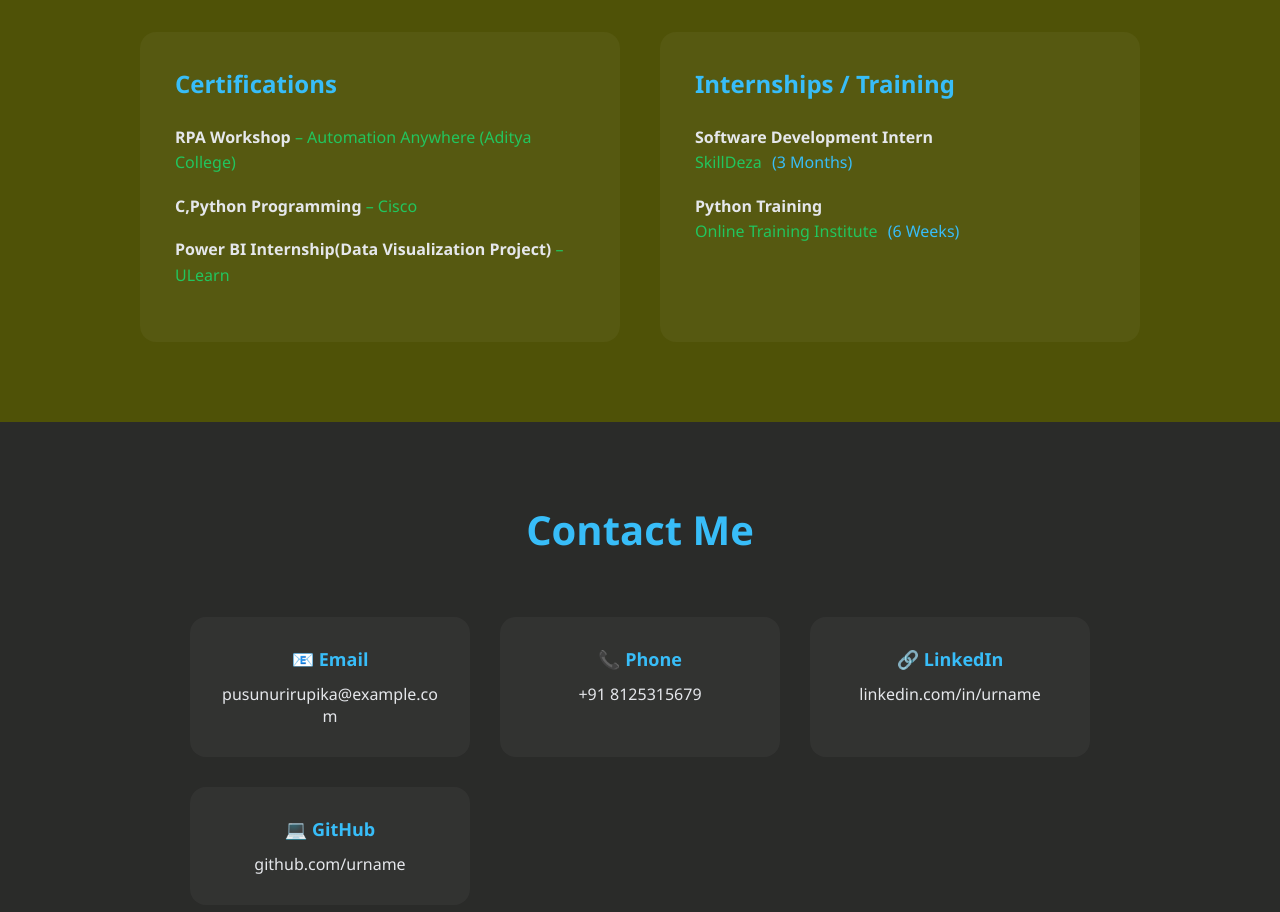
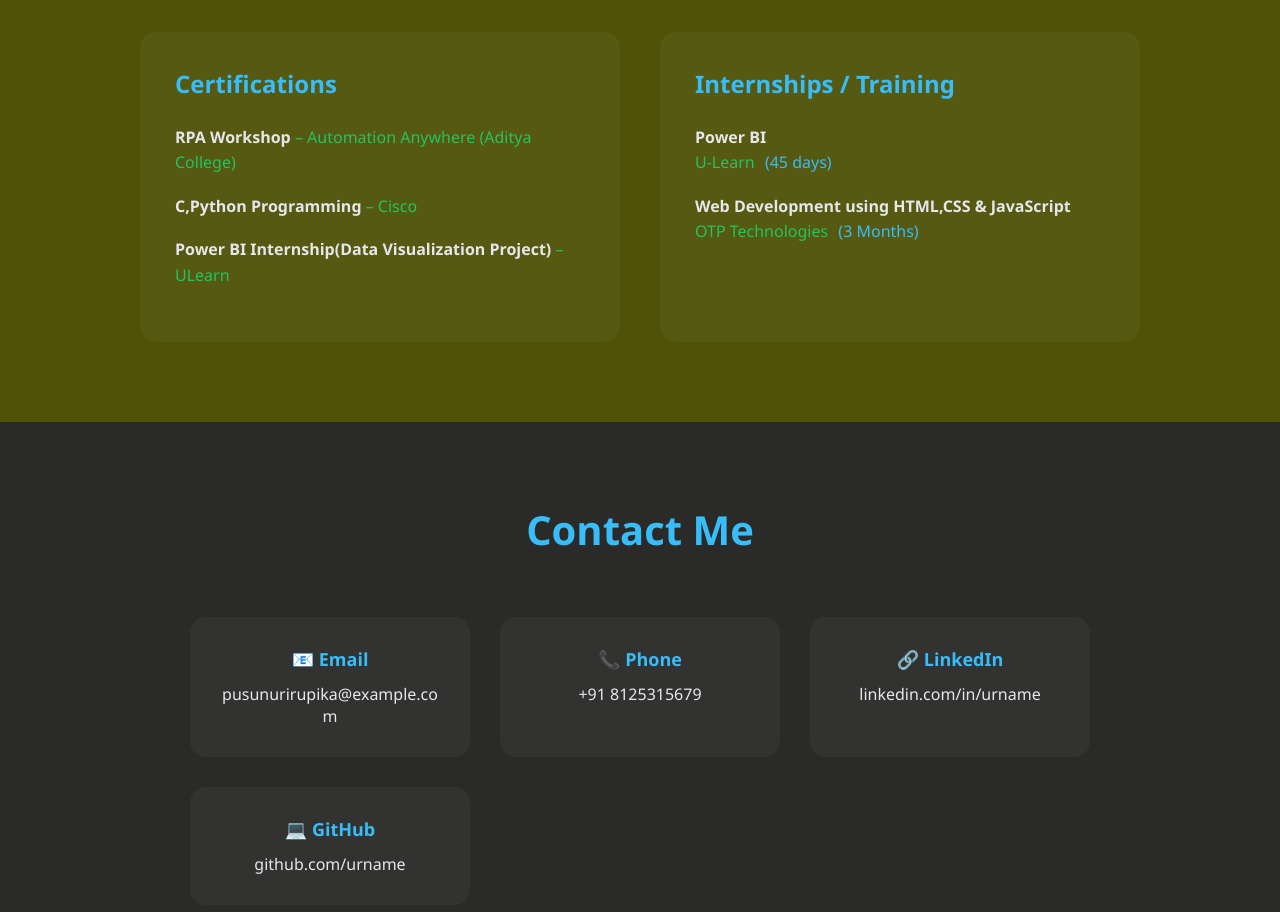
Before and after one commit to Pusunuri-SaiRupika/my_portfolio, a plain HTML site: page index.html in a window 1280 px wide. Shown: the part 4180-5092 px from the top of the page. Drawn offline with Linux system fonts and the light colour scheme; files whose address does not match are found by name.

Commit message:
Update index.html

```diff
--- a/index.html
+++ b/index.html
@@ -275,14 +275,14 @@
 
                 <ul class="ci-list">
                     <li>
-                        <span class="ci-title">Software Development Intern</span><br>
-                        <span class="ci-platform">SkillDeza</span>
-                        <span class="ci-duration">(3 Months)</span>
+                        <span class="ci-title">Power BI </span><br>
+                        <span class="ci-platform">U-Learn</span>
+                        <span class="ci-duration">(45 days)</span>
                     </li>
                     <li>
-                        <span class="ci-title">Python Training</span><br>
-                        <span class="ci-platform">Online Training Institute</span>
-                        <span class="ci-duration">(6 Weeks)</span>
+                        <span class="ci-title">Web Development using HTML,CSS & JavaScript</span><br>
+                        <span class="ci-platform">OTP Technologies</span>
+                        <span class="ci-duration">(3 Months)</span>
                     </li>
                 </ul>
             </div>
@@ -337,4 +337,5 @@
 
 </body>
 
+
 </html>
```
